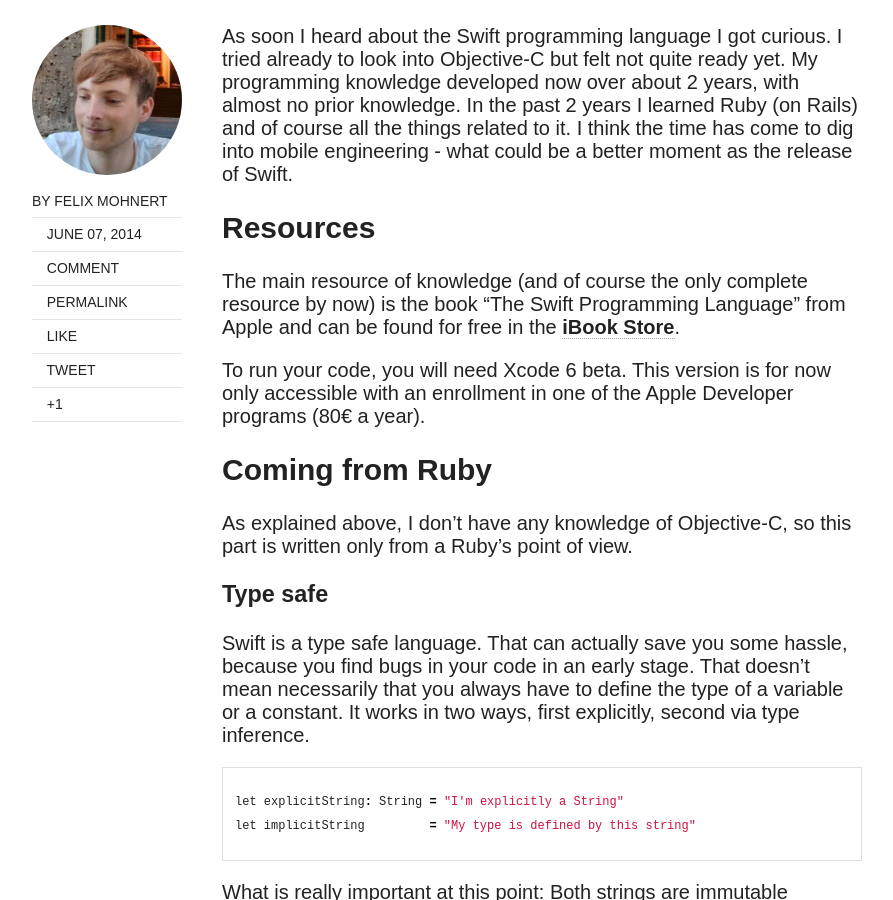
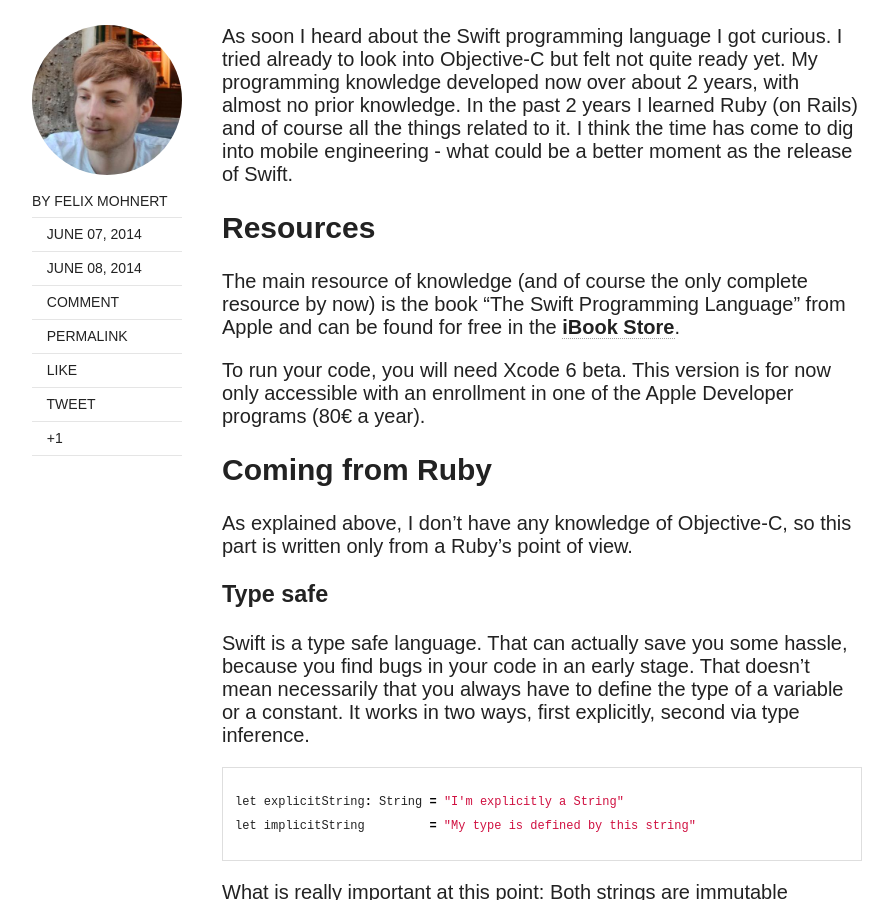
Before and after one commit to felixmohnert/felixmohnert.github.io, a Jekyll site: the page built from _posts/2014-06-07-learning-swift-with-ruby-background.md, in a window 1280 px wide and 900 px high, scrolled down 701 px. Shown: the whole window, without its empty margins (128-1021 px from the left). Built offline with Jekyll 4.4.1, drawn with Linux system fonts in a browser that asks for light colours; nearby versions of some CDN libraries; comment, search, counter and statistics services are not loaded.

Commit message:
Add modified

```diff
--- a/_posts/2014-06-07-learning-swift-with-ruby-background.md
+++ b/_posts/2014-06-07-learning-swift-with-ruby-background.md
@@ -4,6 +4,7 @@ title: Learning Swift With a Ruby Background
 description: "Things you need to know coming from Ruby learning Swift"
 category: stories
 tags: [swift, ruby, objective-c, learn]
+modified: 2014-06-08
 image:
   feature: header-image-swift.png
   credit: Felix Mohnert
```
